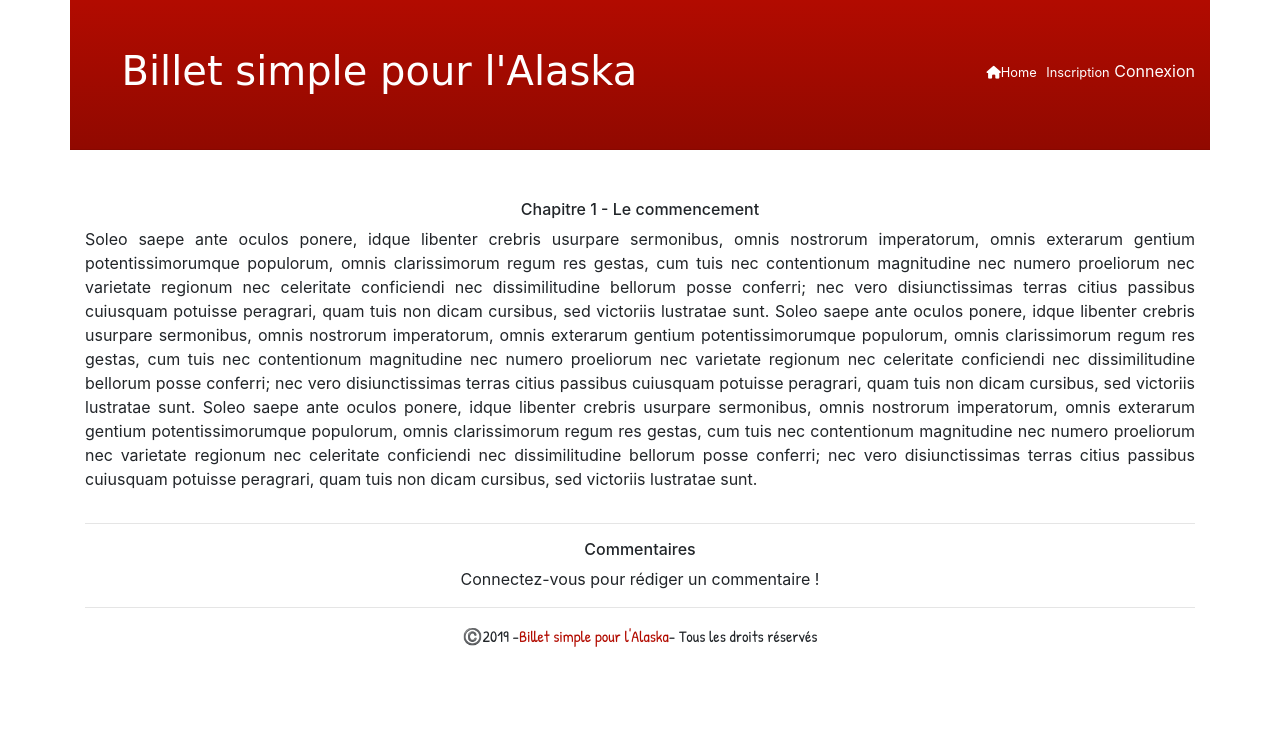
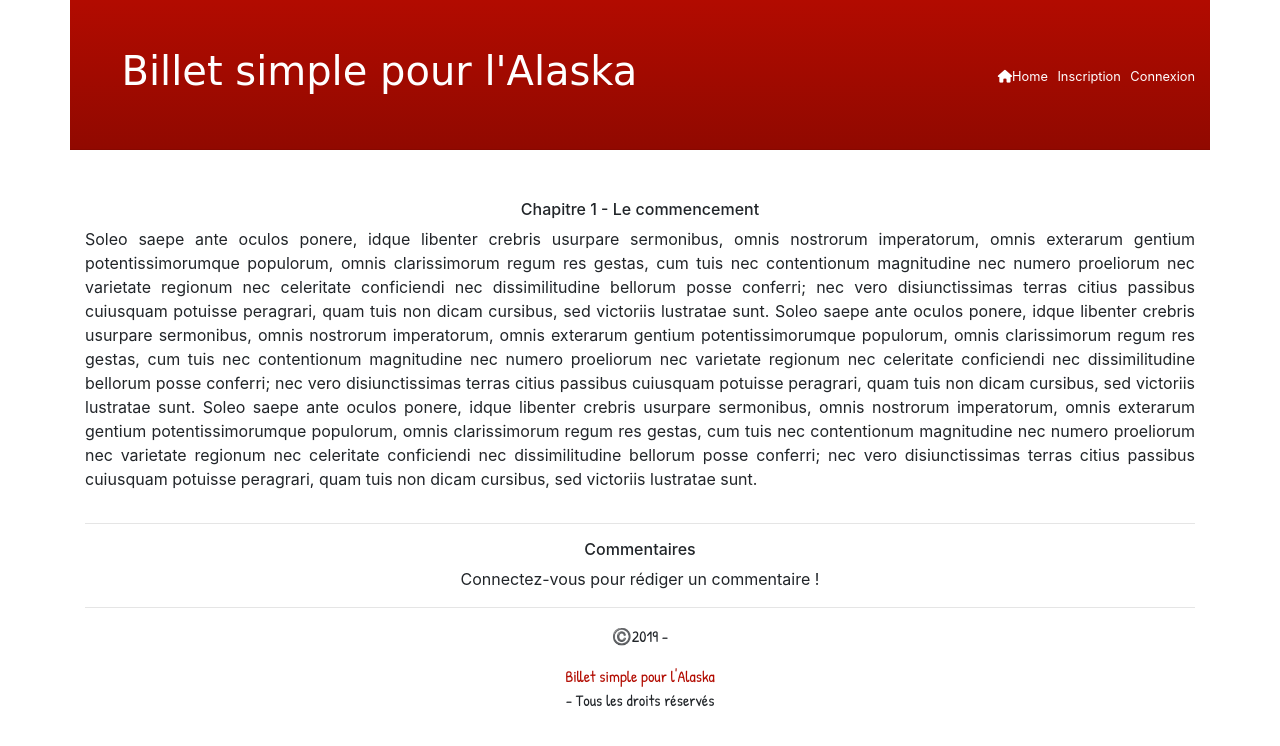
Before and after one commit to littleblackman/OCR-Projet4, a PHP site: page /index.php?action=view&id=1 in a window 1280 px wide. Shown: the top 746 px of the page. Run offline with PHP 8.4, Linux system fonts and the light colour scheme; data comes from the database, SQL or seed files in the repository; some libraries are stand-ins or nearby versions; some web fonts are replaced.

Commit message:
Modifications des liens

```diff
--- a/index.php
+++ b/index.php
@@ -88,8 +88,8 @@ if (!empty($_GET)) {
         // SIGNALEMENT
         else if ($_GET['action'] == 'signaled') {
             if (isset($_SESSION['id'])) {
-                if ((($_GET['signaled']) >= 1) && (isset($_GET['id'])) && (($_GET['id']) >= 1)) {
-                    signaled($_GET['signaled'], $_GET['id']);
+                if ((($_GET['id-com']) >= 1) && (isset($_GET['id'])) && (($_GET['id']) >= 1)) {
+                    signaled($_GET['id-com'], $_GET['id']);
                 } else {
                     echo 'Désolé, une erreur s\'est produite.';
                     echo '<a href="index.php"> Retourner à l\'accueil</a>';
--- a/model/PostManager.php
+++ b/model/PostManager.php
@@ -27,7 +27,7 @@ class PostManager {
 			'text' => $text
 		));
 
-		header('Location: index.php?admin');
+		header('Location: index.php?action=admin');
 	}
 
 	// SUPPRIMER UN POST
@@ -36,7 +36,7 @@ class PostManager {
 		$delete = $bdd->prepare('DELETE FROM post WHERE id = ?');
 		$delete->execute(array($id));
 
-		header('Location: index.php?admin');
+		header('Location: index.php?action=admin');
 	}
 
 	// CONNEXION A LA BDD
--- a/public/css/style.css
+++ b/public/css/style.css
@@ -93,23 +93,18 @@ header {
 .menu p {
 	font-family: 'Patrick Hand', cursive;
 	color:white;
-}
-.lien-menu {
-	margin-left: 8px;
+	display:block;
 }
 
-.menu label:hover {
-	cursor: pointer;
-}
-
-.menu form {
+.menu a {
 	display:inline-block;
 	margin-left: 5px;
 	font-size: 0.8em;
 }
 
-.menu p {
-	display:block;
+.menu a:hover {
+	border-bottom: 2px solid white;
+	color:white;
 }
 /* ################################################################################### */
 /*
@@ -122,15 +117,13 @@ header {
 	margin-bottom: 10px;
 }
 
-.comments form {
+.comments a {
 	color: red;
-	font-size: 0.7em;
+	font-size: 0.8em;
 	text-align: right;
+	display: block;
 }
 
-.comments label:hover {
-	cursor: pointer;
-}
 /* ################################################################################### */
 /*
 
@@ -146,27 +139,9 @@ header {
 	border: 1px solid rgba(221, 60, 50);
 }
 
-.ticket label:hover {
-	cursor: pointer;
-}
-
-.ticket form {
-	display:inline-block;
-}
-
-.ticket label {
-	margin-right:10px;
-}
 /* ################################################################################### */
 /*
 
 	-- FOOTER.PHP --
 
 */
-.footer form, p {
-	display:inline-block;
-}
-
-.footer label:hover {
-	cursor: pointer;
-}
--- a/view/footer.php
+++ b/view/footer.php
@@ -1,5 +1,5 @@
 <footer class="row justify-content-md-center">
 	<div class="footer text-center">
-		<p>©️2019 -</p><form method="POST" action="index.php"><label style="color:rgba(178, 11, 0);"><input type="submit" style="display: none"/>Billet simple pour l'Alaska</label></form><p>- Tous les droits réservés</p>
+		<p>©️2019 -</p><a href="index.php" style="color:rgba(178, 11, 0); text-decoration: none;"/>Billet simple pour l'Alaska</a><p>- Tous les droits réservés</p>
 	</div>
 </footer>
--- a/view/header.php
+++ b/view/header.php
@@ -7,19 +7,19 @@
 			if(isset($_SESSION['id'])) {
 				if ($_SESSION['status'] == true) {
 					echo '<p>Bienvenue, ' . $_SESSION['name'] . ' !</p>
-					<form method="POST" action="index.php"><label class="white"><input type="submit" style="display: none"/><i class="fas fa-home"></i>Home</label></form>
-					<a href="index.php?action=admin" class="white">Administration</a>
-					<a href="index.php?action=logout" class="white">Déconnexion</a>';
+					<a href="index.php" class="white" style="text-decoration:none;"><i class="fas fa-home"></i>Home</a>
+					<a href="index.php?action=admin" class="white" style="text-decoration:none;">Administration</a>
+					<a href="index.php?action=logout" class="white" style="text-decoration:none;">Déconnexion</a>';
 				} else {
 					echo '<p>Bienvenue, ' . $_SESSION['name'] . ' !</p>
-					<form method="POST" action="index.php"><label class="white"><input type="submit" style="display: none"/><i class="fas fa-home"></i>Home</label></form>
-					<a href="index.php?action=logout" class="white">Déconnexion</a>';
+					<a href="index.php" class="white" style="text-decoration:none;"><i class="fas fa-home"></i>Home</a>
+					<a href="index.php?action=logout" class="white" style="text-decoration:none;">Déconnexion</a>';
 				}
 			} else {
 				echo
-					'<form method="POST" action="index.php"><label class="white"><input type="submit" style="display: none"/><i class="fas fa-home"></i>Home</label></form>
-					<form method="POST" action="index.php?subscribe&load"><label class="white"><input type="submit" style="display: none"/>Inscription</label></form>
-					<a href="index.php?action=login" class="white">Connexion</a>';
+					'<a href="index.php" class="white" style="text-decoration:none;"><i class="fas fa-home"></i>Home</a>
+					<a href="index.php?action=subscribe" class="white" style="text-decoration:none;">Inscription</a>
+					<a href="index.php?action=login" class="white" style="text-decoration:none;">Connexion</a>';
 			}
 		?>
 	</div>
--- a/view/post-view.php
+++ b/view/post-view.php
@@ -26,7 +26,7 @@
 	        	echo
 	        		'<div class="comment"><h6>' . $member . '</h6>
 	        		<p>' . $text . '</p>
-	        		<form method="POST" action="index.php?signaled=' . $comment['id_com'] . '&id=' . $id_post . '"><label><input type="submit" style="display: none"/>Signaler</label></form></div>'
+	        		<a href="index.php?action=signaled&id-com=' . $comment['id_com'] . '&id=' . $id_post . '" style="text-decoration:none">Signaler</a></div>'
 	        	;
 	       	}
 	    ?>
```
